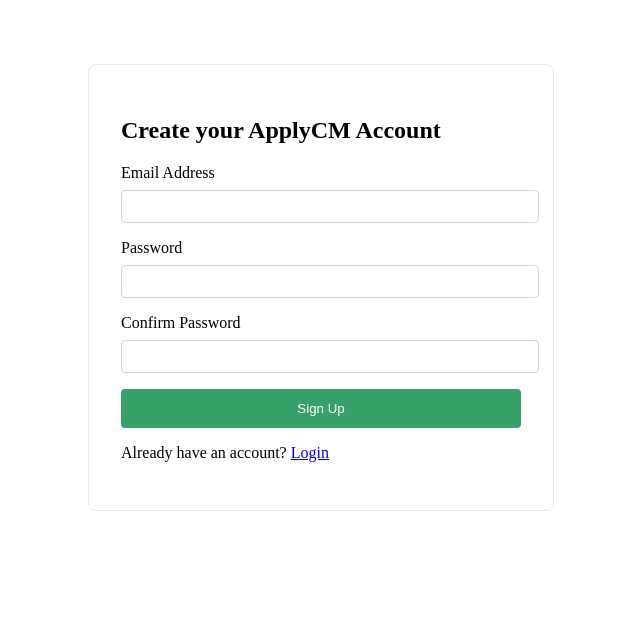
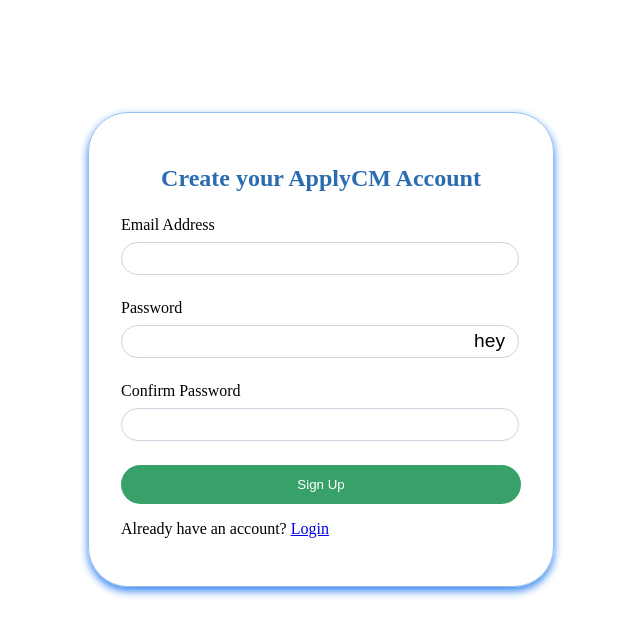
Before and after one commit to DCT-Berinyuy/ApplyCM, a SvelteKit app in the folder frontend/: page /signup in a window 1280 px wide. Shown: the top 636 px of the page, without its empty margins (319-959 px from the left). Built offline with nearby package versions, Linux system fonts and the light colour scheme.

Commit message:
Fix footer formatting in landing page

```diff
--- a/frontend/src/routes/(auth)/signup/+page.svelte
+++ b/frontend/src/routes/(auth)/signup/+page.svelte
@@ -1,38 +1,94 @@
 <script lang="ts">
-    // TODO: Implement signup form submission and validation
+//support@fapshi.com
+    let email = "";
+    let password = "";
+    let confirmPassword = "";
+    let isSeen = true;
+    let isLoading = false;
+
+    async function signup() {
+        if (password.length < 6) {
+            alert("Password must be at least 6 characters long!");
+            return;
+        }
+        if (password !== confirmPassword) {
+            alert("Passwords do not match!");
+            return;
+        }
+        isLoading = true;
+        try {
+            const response = await fetch("/api/signup", {
+                method: "POST",
+                headers: {
+                    "Content-Type": "application/json",
+                },
+                body: JSON.stringify({ email, password }),
+            });
+
+            if (!response.ok) {
+                throw new Error("Signup failed");
+            }
+
+            // Handle successful signup (e.g., redirect to login page)
+            window.location.href = "/dashboard";
+        } catch (error) {
+            console.error(error);
+            alert("An error occurred during signup. Please try again.");
+        }
+        finally {
+            isLoading = false;
+        }
+    }
 </script>
 
 <div class="auth-card">
-    <h2>Create your ApplyCM Account</h2>
-    <form onsubmit={(e) => e.preventDefault()}>
+    <h2 class="auth-card-title">Create your ApplyCM Account</h2>
+    <form onsubmit={(event) => { event.preventDefault(); signup(); }}>
         <div class="form-group">
             <label for="email">Email Address</label>
-            <input type="email" id="email" required />
+            <input type="email" id="email" required bind:value={email} disabled={isLoading} />
         </div>
         <div class="form-group">
             <label for="password">Password</label>
-            <input type="password" id="password" required />
+            <div class="password-container">
+                <input type={isSeen ? "text" : "password"} id="password" required bind:value={password}>
+                <button type="button" class="eye-btn" onclick={() => isSeen = false}>
+                    hey
+                </button>
+            </div>
         </div>
         <div class="form-group">
             <label for="confirm-password">Confirm Password</label>
-            <input type="password" id="confirm-password" required />
+            <input type="password" id="confirm-password" required bind:value={confirmPassword} disabled={isLoading} />
         </div>
-        <button type="submit" class="btn-submit">Sign Up</button>
+        <button type="submit" class="btn-submit" disabled={isLoading}>{#if isLoading}Signing up...{:else}Sign Up{/if}</button>
     </form>
     <p>Already have an account? <a href="/login">Login</a></p>
 </div>
 
 <style>
-    /* TODO: Add signup page specific styling */
+
     .auth-card {
         max-width: 400px;
-        margin: 4rem auto;
+        margin: 7rem auto;
         padding: 2rem;
-        border: 1px solid #e2e8f0;
-        border-radius: 8px;
+        border: 1px solid #96bef3;
+        border-radius: 40px;
+        border-width: 0.5px;
+        box-shadow: 0 4px 8px rgb(51, 132, 238)
+    }
+    .auth-card:hover {
+        box-shadow: 0 10px 16px rgba(0, 0, 0, 0.5);
+        transition: box-shadow 0.5s ease-in-out;
+        transform: translateY(-2px);
+    }
+    .auth-card-title {
+        text-align: center;
+        margin-bottom: 1.5rem;
+        color: #2b6cb0;
     }
     .form-group {
-        margin-bottom: 1rem;
+        margin-bottom: 1.5rem;
         text-align: left;
     }
     .form-group label {
@@ -40,10 +96,10 @@
         margin-bottom: 0.5rem;
     }
     .form-group input {
-        width: 100%;
+        width: 95%;
         padding: 0.5rem;
         border: 1px solid #cbd5e0;
-        border-radius: 4px;
+        border-radius: 50px;
     }
     .btn-submit {
         width: 100%;
@@ -51,7 +107,20 @@
         background-color: #38a169;
         color: white;
         border: none;
-        border-radius: 4px;
+        border-radius: 50px;
         cursor: pointer;
     }
+    .password-container {
+        position: relative;
+    }
+    .eye-btn {
+        position: absolute;
+        right: 10px;
+        top: 50%;
+        transform: translateY(-50%);
+        background: none;
+        border: none;
+        cursor: pointer;
+        font-size: 1.2rem;
+    }
 </style>
--- a/frontend/src/routes/+page.svelte
+++ b/frontend/src/routes/+page.svelte
@@ -1,5 +1,5 @@
 <script lang="ts">
-    // TODO: Implement landing page state and interactive animations if needed
+
 </script>
 
 <div class="landing-container">
@@ -26,7 +26,7 @@
 </div>
 
 <style>
-    /* TODO: Implement beautiful themed landing page styling */
+
     .landing-container {
         font-family: sans-serif;
         text-align: center;
```
